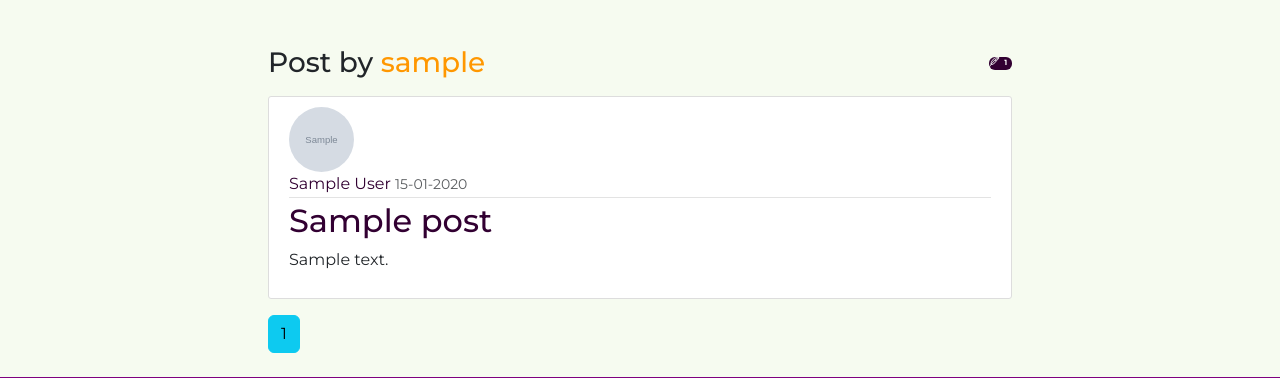
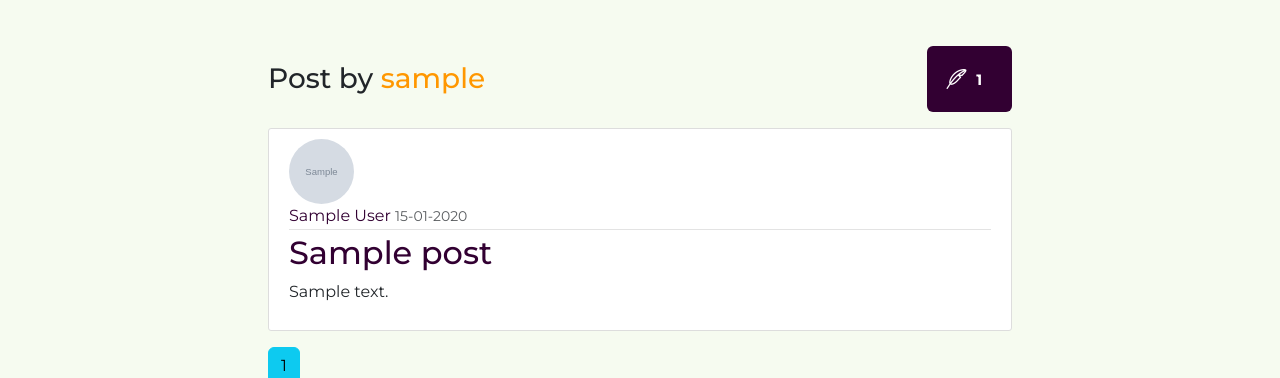
Before and after one commit to emmy3000/Blogify, a Flask app: a page that uses blogify_app/templates/layout.html in a window 1280 px wide. Shown: the part 56-434 px from the top of the page. Run offline with Flask 3, Linux system fonts and the light colour scheme; tables that the repository leaves empty hold one stand-in row (values such as "Sample post"); grey boxes marked "Sample" are stand-in pictures; parts of the project's set-up code (start-up, migrations or seed data) failed here and were passed over; some libraries are stand-ins or nearby versions.

Commit message:
Refactor HTML user_posts template and style sheet

```diff
--- a/blogify_app/static/main.css
+++ b/blogify_app/static/main.css
@@ -282,7 +282,8 @@ a.article-title:hover {
     background-color: #320032;
     /*padding-left: 10px;*/
     color: #ffffff;
-    font-size: 10px;
+    padding:20px;
+    font-size: 20px;
 }
 
 .author-fullname {
```
